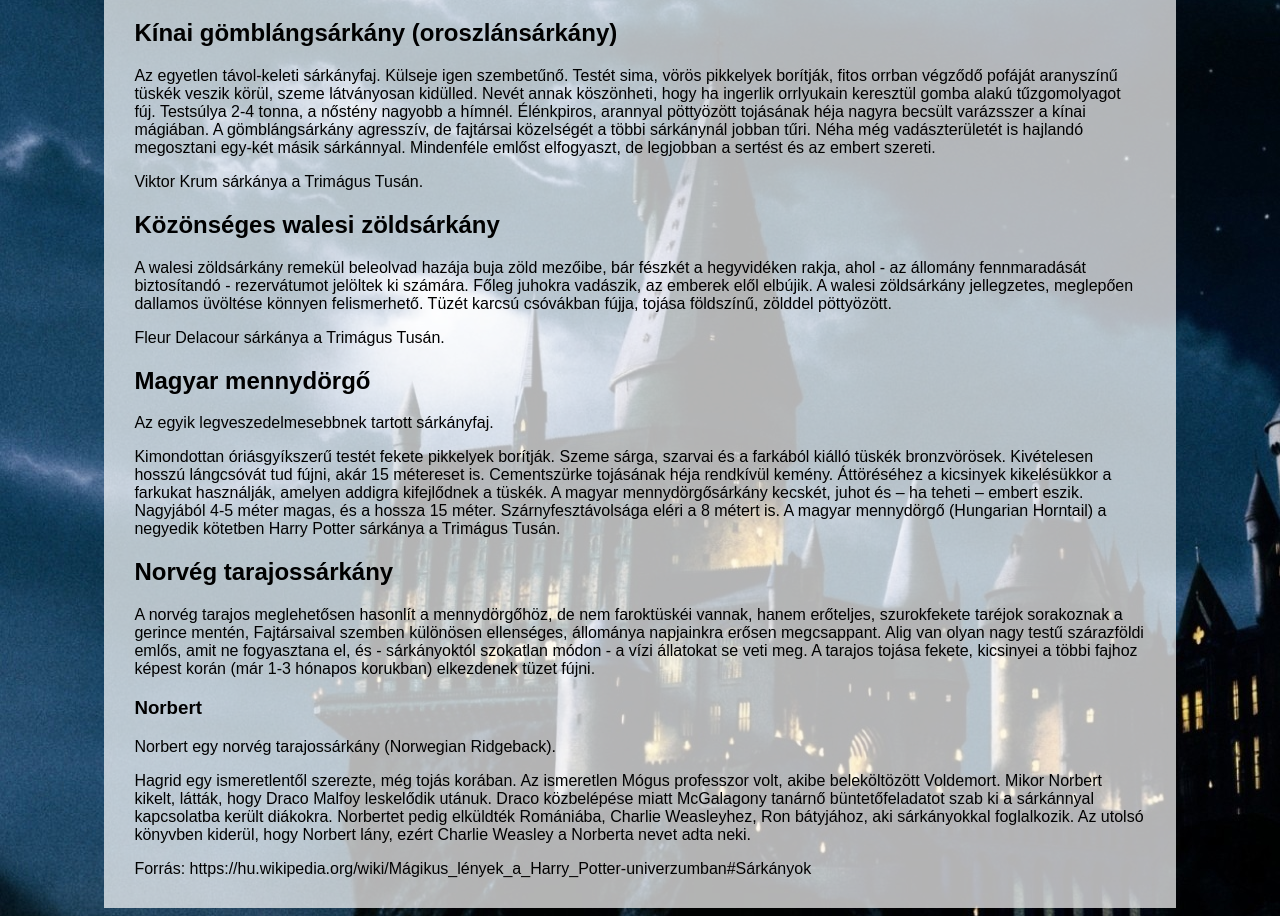
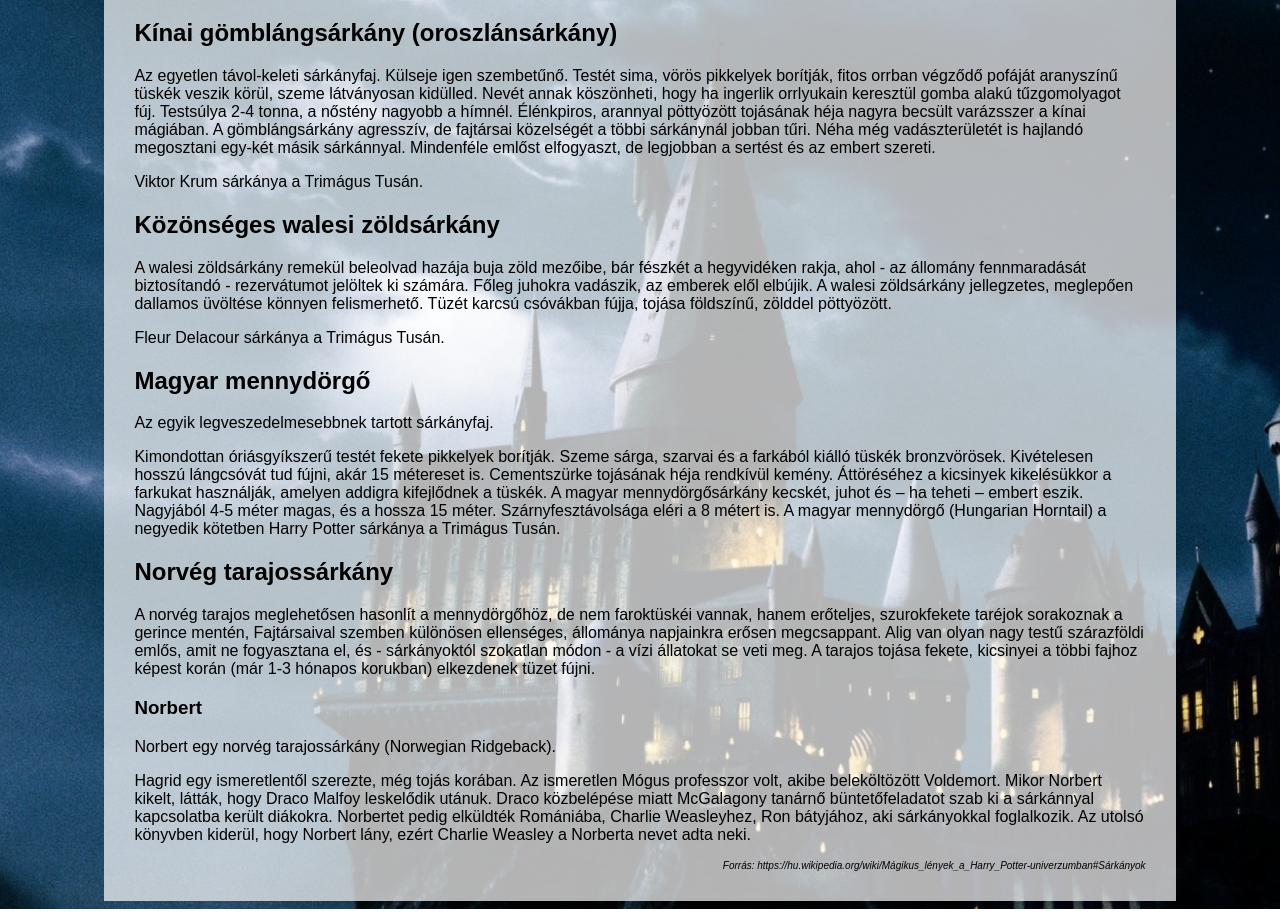
Before and after one commit to majorcs1337/sarkanyok, a plain HTML site: page index.html in a window 1280 px wide. Shown: the part 99-1015 px from the top of the page. Drawn offline with Linux system fonts and the light colour scheme.

Commit message:
10. feladat

```diff
--- a/index.html
+++ b/index.html
@@ -30,8 +30,9 @@
     <p>Norbert egy norvég tarajossárkány (Norwegian Ridgeback).</p>
 
     <p>Hagrid egy ismeretlentől szerezte, még tojás korában. Az ismeretlen Mógus professzor volt, akibe beleköltözött Voldemort. Mikor Norbert kikelt, látták, hogy Draco Malfoy leskelődik utánuk. Draco közbelépése miatt McGalagony tanárnő büntetőfeladatot szab ki a sárkánnyal kapcsolatba került diákokra. Norbertet pedig elküldték Romániába, Charlie Weasleyhez, Ron bátyjához, aki sárkányokkal foglalkozik. Az utolsó könyvben kiderül, hogy Norbert lány, ezért Charlie Weasley a Norberta nevet adta neki.</p>
-
-    <a href="https://hu.wikipedia.org/wiki/Mágikus_lények_a_Harry_Potter-univerzumban#Sárkányok" target="_blank">Forrás: https://hu.wikipedia.org/wiki/Mágikus_lények_a_Harry_Potter-univerzumban#Sárkányok</a>
+        <div class="forras">
+        <a href="https://hu.wikipedia.org/wiki/Mágikus_lények_a_Harry_Potter-univerzumban#Sárkányok" target="_blank">Forrás: https://hu.wikipedia.org/wiki/Mágikus_lények_a_Harry_Potter-univerzumban#Sárkányok</a>
+        </div>
     </div>
 </body>
 </html>
--- a/sarkanyok.css
+++ b/sarkanyok.css
@@ -21,3 +21,9 @@ a:hover {
 .jobbrakep {
     float: right;
 }
+
+.forras {
+    font-size: 10px;
+    font-style: italic;
+    text-align: right;
+}
```
